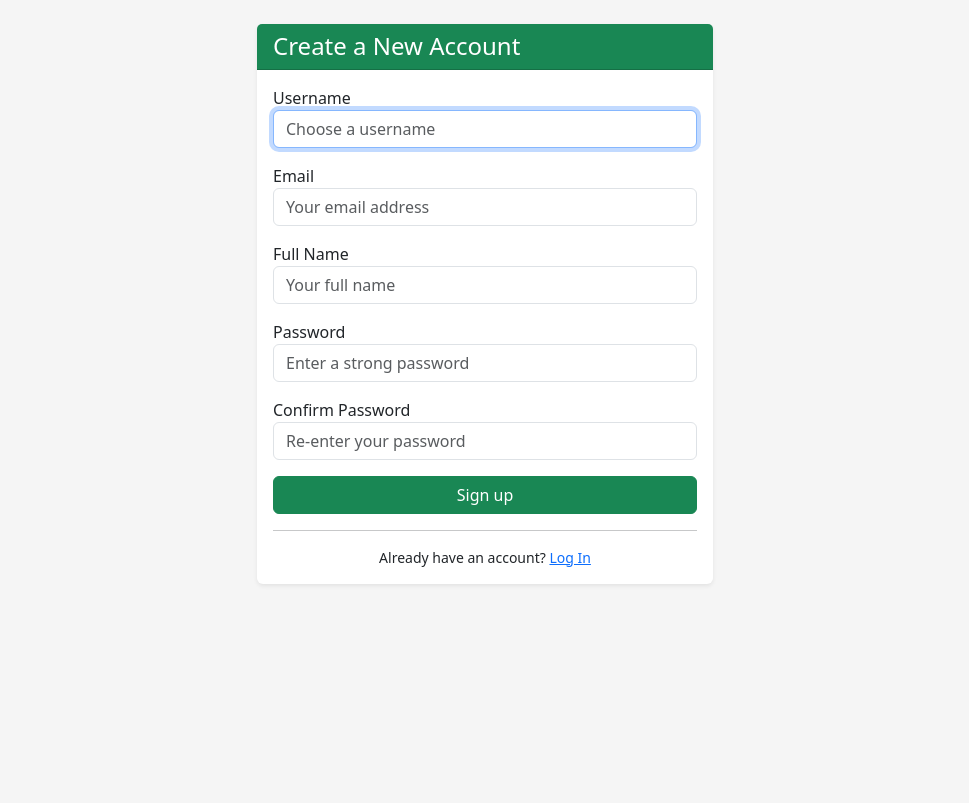
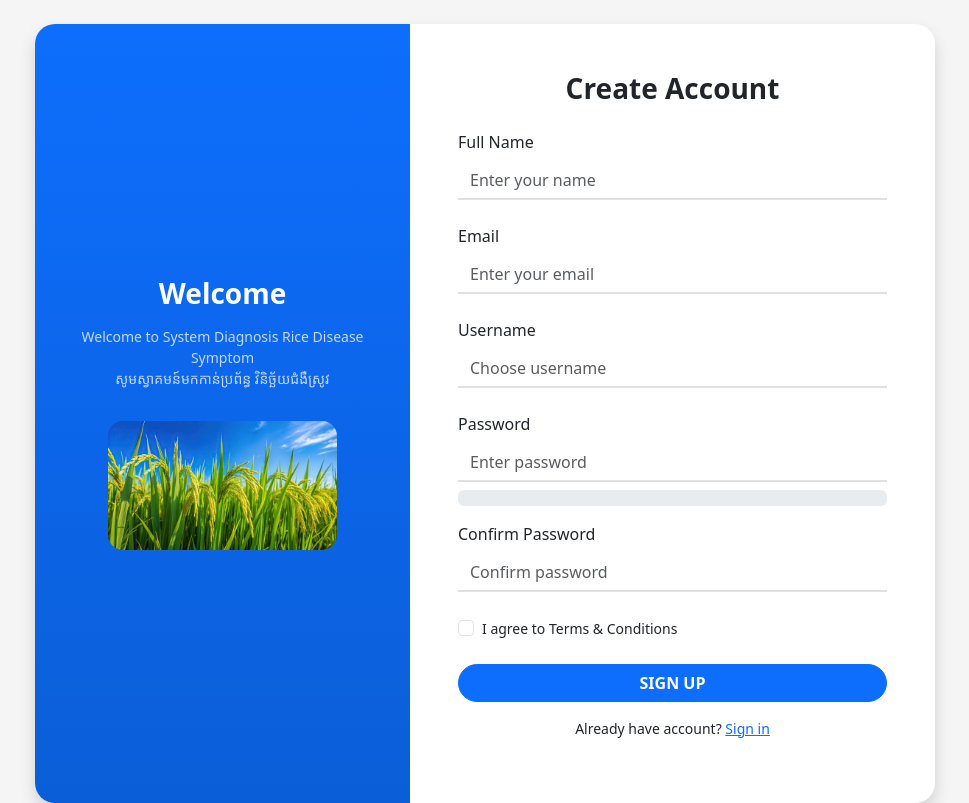
Before and after one commit to smey-coder/Flask-Framework_Diagnosis-of-rice-disease_MySQL, a Flask app: page /auth/register in a window 1280 px wide. Shown: the part 56-859 px from the top of the page, without its empty margins (155-1124 px from the left). Before the commit the page ends 641 px from the top, so only its background shows below. Run offline with Flask 3, Linux system fonts and the light colour scheme.

Commit message:
Reaksmey

```diff
--- /dev/null
+++ b/app/static/css/register.css
@@ -0,0 +1,36 @@
+.register-wrapper{
+    min-height:90vh;
+    display:flex;
+    justify-content:center;
+    align-items:center;
+}
+.register-card{
+    width:900px;
+    border-radius:20px;
+    overflow:hidden;
+}
+.left-panel{
+    background:linear-gradient(180deg,#0d6efd,#0b5ed7);
+    color:white;
+}
+.form-control{
+    border:none;
+    border-bottom:2px solid #e0e0e0;
+    border-radius:0;
+}
+.form-control:focus{
+    box-shadow:none;
+    border-bottom-color:#0d6efd;
+}
+.eye-btn{
+    position:absolute;
+    right:10px;
+    top:50%;
+    transform:translateY(-50%);
+    cursor:pointer;
+    color:#888;
+}
+.strength-bar{
+    height:6px;
+    border-radius:10px;
+}
--- a/app/templates/auth/register.html
+++ b/app/templates/auth/register.html
@@ -1,93 +1,153 @@
 {% extends "layouts/base.html" %}
-
-{%block title%} Sign up {% endblock %}
+{% block title %} Sign Up {% endblock %}
 
 {% block content %}
-<div class="row justify-content-center">
-    <div class="col-md-6">
-        <div class="card shadow-sm border-0">
-            <div class="card-header bg-success text-white">
-                <h4 class="mb-0">Create a New Account</h4>
-            </div>
-            <div class="card-body">
-                <form method="POST" action="{{ url_for('auth.register')}}">
-                    <input type="hidden" name="csrf_token" value="{{ csrf_token()}}"></input>
-                    <div class="mb-3">
-                        <label for="username" class="from-label">Username</label>
-                        <input
-                         type="text"
-                         class="form-control"
-                         id="username"
-                         name="username"
-                         placeholder="Choose a username"
-                         value="{{ username or ''}}"
-                         required
-                         autofocus>
-                    </div>
-                    <div class="mb-3">
-                        <label for="email" class="from-label">Email</label>
-                        <input
-                         type="email"
-                         class="form-control"
-                         id="email"
-                         name="email"
-                         placeholder="Your email address"
-                         value="{{ email or ''}}"
-                         required
-                         autofocus>
+<div class="register-wrapper">
+<div class="card shadow border-0 register-card">
+<div class="row g-0">
+
+    <!-- LEFT PANEL -->
+    <div class="col-md-5 d-none d-md-flex flex-column justify-content-center align-items-center text-center left-panel p-4">
+        <h3 class="fw-bold mb-3">Welcome</h3>
+        <p class="small opacity-75">
+            Welcome to System Diagnosis Rice Disease Symptom<br>
+            សូមស្វាគមន៍មកកាន់ប្រព័ន្ធ វិនិច្ឆ័យជំងឺស្រូវ
+        </p>
+        <img src="{{ url_for('static', filename='images/logo_login.jpg') }}"
+             style="max-width:70%; border-radius:15px;" class="mt-3">
     </div>
 
-                    <div class="mb-3">
-                        <label for="full_name" class="from-label">Full Name</label>
-                        <input
-                         type="text"
+    <!-- RIGHT PANEL -->
+    <div class="col-md-7 p-5">
+
+        <h3 class="fw-bold mb-4 text-center">
+            Create Account
+        </h3>
+
+        <form method="POST" action="{{ url_for('auth.register') }}" novalidate>
+            <input type="hidden" name="csrf_token" value="{{ csrf_token() }}">
+
+            <!-- Name -->
+            <div class="mb-4">
+                <label class="form-label">Full Name</label>
+                <input type="text" name="full_name"
                        class="form-control"
-                         id="full_name"
-                         name="full_name"
-                         placeholder="Your full name"
-                         value="{{ full_name or ''}}"
-                         required
-                         autofocus>
+                       placeholder="Enter your name"
+                       value="{{ full_name or '' }}" required>
             </div>
 
-                    <div class="mb-3">
-                        <label for="password" class="from-label">Password</label>
-                        <input
-                         type="password"
+            <!-- Email -->
+            <div class="mb-4">
+                <label class="form-label">Email</label>
+                <input type="email" name="email"
                        class="form-control"
-                         id="password"
-                         name="password"
-                         placeholder="Enter a strong password"
-                         required
-                        >
+                       placeholder="Enter your email"
+                       value="{{ email or '' }}" required>
             </div>
 
-                    <div class="mb-3">
-                        <label for="confirm_password" class="from-label">Confirm Password</label>
-                        <input
-                         type="password"
+            <!-- Username -->
+            <div class="mb-4">
+                <label class="form-label">Username</label>
+                <input type="text" name="username"
                        class="form-control"
-                         id="confirm_password"
-                         name="confirm_password"
-                         placeholder="Re-enter your password"
-                         required
-                        >
+                       placeholder="Choose username"
+                       value="{{ username or '' }}" required>
             </div>
 
+            <!-- Password -->
+            <div class="mb-2 position-relative">
+                <label class="form-label">Password</label>
+                <input type="password" id="password" name="password"
+                       class="form-control"
+                       placeholder="Enter password"
+                       required onkeyup="checkStrength()">
+                <i class="bi bi-eye-slash eye-btn" id="togglePassword"></i>
+            </div>
+
+            <!-- Strength -->
+            <div class="mb-3">
+                <div class="progress">
+                    <div id="strengthBar" class="progress-bar strength-bar"></div>
+                </div>
+                <small id="strengthText" class="text-muted"></small>
+            </div>
+
+            <!-- Confirm -->
+            <div class="mb-4">
+                <label class="form-label">Confirm Password</label>
+                <input type="password" name="confirm_password"
+                       class="form-control"
+                       placeholder="Confirm password"
+                       required>
+            </div>
+
+            <!-- Terms -->
+            <div class="form-check mb-4">
+                <input class="form-check-input" type="checkbox" required>
+                <label class="form-check-label small">
+                    I agree to Terms & Conditions
+                </label>
+            </div>
+
+            <!-- Button -->
             <div class="d-grid mb-3">
-                        <button type="submit" class="btn btn-success">Sign up</button>
+                <button class="btn btn-primary rounded-pill fw-semibold">
+                    SIGN UP
+                </button>
             </div>
+
+            <p class="text-center small">
+                Already have account?
+                <a href="{{ url_for('auth.login') }}">Sign in</a>
+            </p>
         </form>
 
-                <hr>
-                 <p class="mb-0 small text-center">
-                    Already have an account?
-                    <a href="{{ url_for('auth.login')}}">Log In</a>
-                 </p>
-                </hr>
     </div>
 </div>
 </div>
 </div>
 
+<!-- ================= JS ================= -->
+<script>
+const pwd = document.getElementById("password");
+const toggle = document.getElementById("togglePassword");
+
+toggle.addEventListener("click", function(){
+    if(pwd.type === "password"){
+        pwd.type = "text";
+        toggle.className = "bi bi-eye eye-btn";
+    }else{
+        pwd.type = "password";
+        toggle.className = "bi bi-eye-slash eye-btn";
+    }
+});
+
+function checkStrength(){
+    let val = pwd.value;
+    let bar = document.getElementById("strengthBar");
+    let text = document.getElementById("strengthText");
+    let strength = 0;
+
+    if(val.length >= 8) strength++;
+    if(/[A-Z]/.test(val)) strength++;
+    if(/[0-9]/.test(val)) strength++;
+    if(/[^A-Za-z0-9]/.test(val)) strength++;
+
+    if(strength === 0){
+        bar.style.width="0%"; text.innerText="";
+    }else if(strength === 1){
+        bar.style.width="25%"; bar.className="progress-bar bg-danger strength-bar";
+        text.innerText="Weak";
+    }else if(strength === 2){
+        bar.style.width="50%"; bar.className="progress-bar bg-warning strength-bar";
+        text.innerText="Medium";
+    }else if(strength === 3){
+        bar.style.width="75%"; bar.className="progress-bar bg-info strength-bar";
+        text.innerText="Good";
+    }else{
+        bar.style.width="100%"; bar.className="progress-bar bg-success strength-bar";
+        text.innerText="Strong";
+    }
+}
+</script>
 {% endblock %}
--- a/app/templates/layouts/base.html
+++ b/app/templates/layouts/base.html
@@ -7,6 +7,7 @@
 
         <link href="https://cdn.jsdelivr.net/npm/bootstrap@5.3.3/dist/css/bootstrap.min.css" rel="stylesheet" />
         <link rel="stylesheet" href="{{url_for('static', filename='css/style.css')}}" />
+        <link rel="stylesheet" href="{{url_for('static', filename='css/register.css')}}" />
         {%block extra_css%}{% endblock %}
     </head>
     <body>
--- a/app/templates/roles/_form.html
+++ b/app/templates/roles/_form.html
@@ -4,7 +4,7 @@
    <div class="mb-3">
       {{ form.name.label(class="form-label")}}
       {{ form.name(class="form-control")}}
-      {% if form.name.error %}
+      {% if form.name.errors %}
       <div class="text-danger small">
          {% for error in form.name.errors %}
             <div>{{ error }}</div>
```
Also changed, not shown: app/forms/user_forms.py (+39 -7 lines), app/templates/auth/login.html (+55 -38 lines), app/templates/users/_form.html (+8 -6 lines), app/static/images/logo_login.jpg (added), app/test/practice_cf_less8/engine.py (added). Lines whose indentation alone changed are shown as unchanged.
